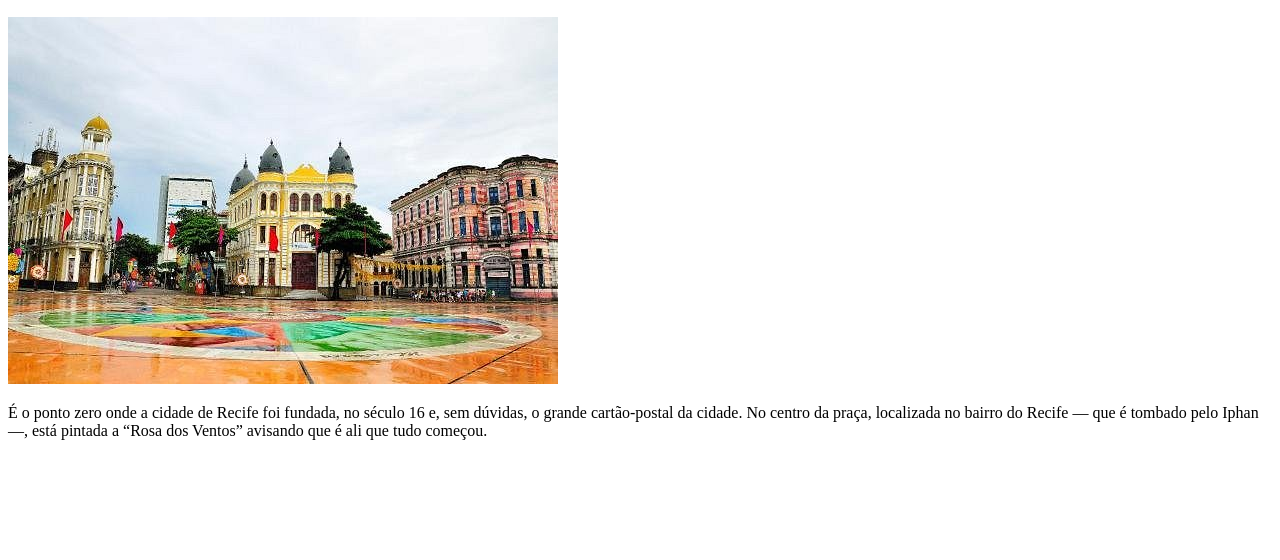
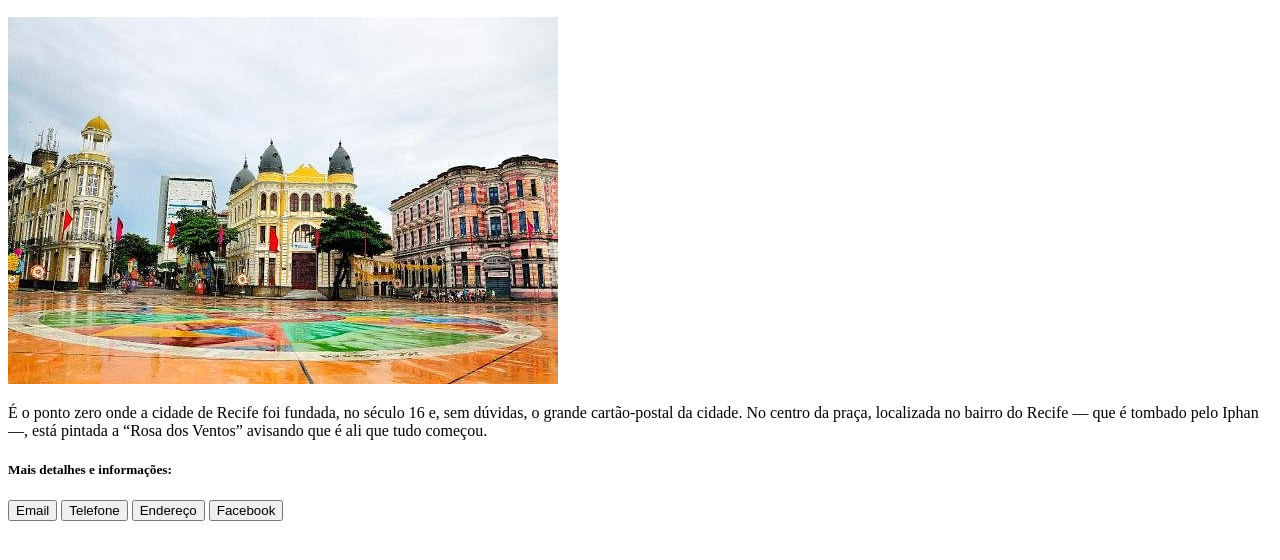
Before and after one commit to ViniiGarcia/RecifeProz1, a plain HTML site: page index.html in a window 1280 px wide. Shown: the part 110-670 px from the top of the page. Drawn offline with Linux system fonts and the light colour scheme.

Commit message:
atualizacao

```diff
--- a/index.html
+++ b/index.html
@@ -24,6 +24,15 @@
         No centro da praça, localizada no bairro do Recife — que é tombado pelo Iphan —, está pintada a “Rosa dos
         Ventos” avisando que é ali que tudo começou.
     </p>
+    <footer>
+        <h5>
+            Mais detalhes e informações:
+        </h5>
+        <button>Email</button>
+        <button>Telefone</button>
+        <button>Endereço</button>
+        <button>Facebook</button>
+    </footer>
 </body>
 
 </html>
```
